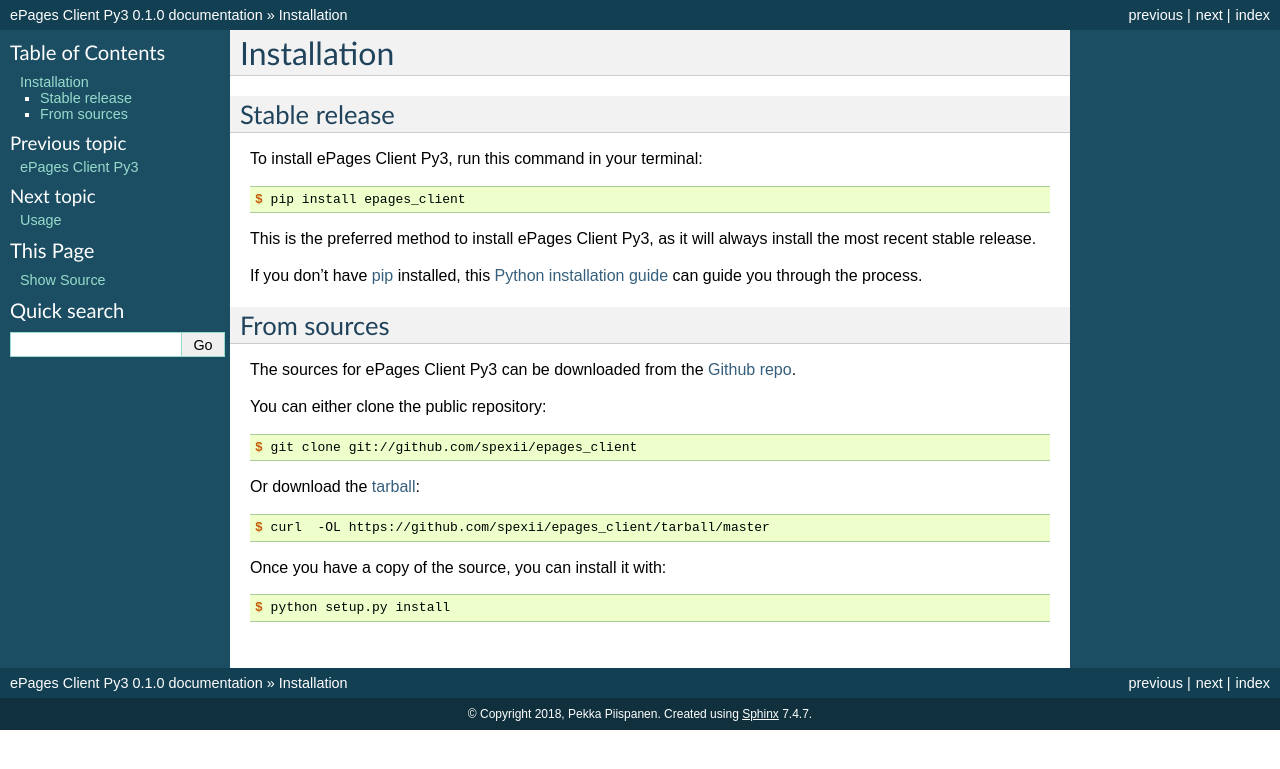
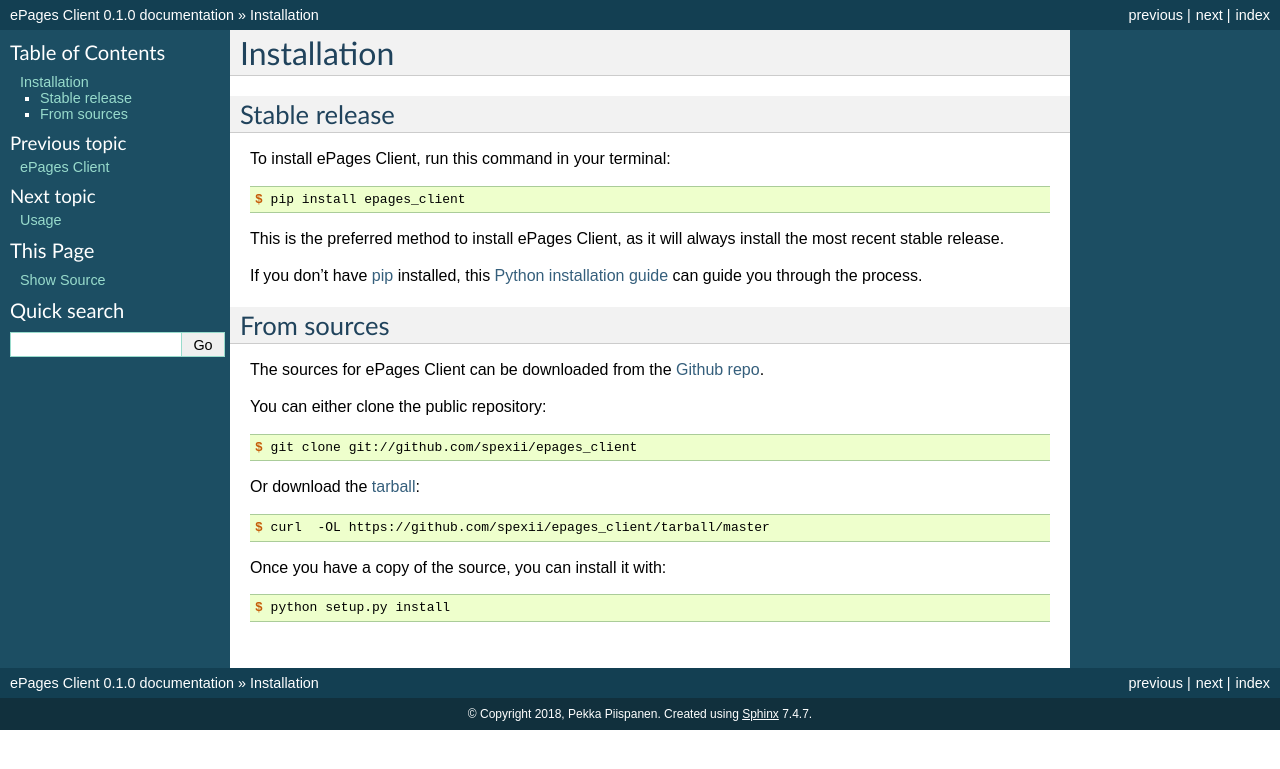
Before and after one commit to vilkasgroup/epages_client, a Sphinx documentation site: the page built from docs/installation.rst, in a window 1280 px wide. Shown: the top 769 px of the page. Built offline with Sphinx 7.4.7, drawn with Linux system fonts in a browser that asks for light colours; pages that are not in the unit, such as notebooks, are missing from menus.

Commit message:
Merge develop to master. (#6)
* Setup tox (#1)

* Update README.rst

* Setup tox (#2)

* Setup tox

* Edited epages_client.rst

* Added pyup.yml

* Initial Update (#4)

* Update pip from 8.1.2 to 9.0.1

* Update wheel from 0.29.0 to 0.30.0

* Update flake8 from 2.6.0 to 3.5.0

* Update tox from 2.3.1 to 2.9.1

* Update coverage from 4.1 to 4.4.2

* Update sphinx from 1.4.8 to 1.6.6

* Update cryptography from 1.7 to 2.1.4

* Update pyyaml from 3.11 to 3.12

* Update pytest from 2.9.2 to 3.3.2

* Update pytest-runner from 2.11.1 to 3.0

* Removed pip from requirements.

* Edited travis config

* Edited the project name.

```diff
--- a/CONTRIBUTING.rst
+++ b/CONTRIBUTING.rst
@@ -38,8 +38,8 @@
 Write Documentation
 ~~~~~~~~~~~~~~~~~~~
 
-ePages Client Py3 could always use more documentation, whether as part of the
-official ePages Client Py3 docs, in docstrings, or even on the web in blog posts,
+ePages Client could always use more documentation, whether as part of the
+official ePages Client docs, in docstrings, or even on the web in blog posts,
 articles, and such.
 
 Submit Feedback
--- a/docs/conf.py
+++ b/docs/conf.py
@@ -55,7 +55,7 @@
 master_doc = 'index'
 
 # General information about the project.
-project = u'ePages Client Py3'
+project = u'ePages Client'
 copyright = u"2018, Pekka Piispanen"
 
 # The version info for the project you're documenting, acts as replacement
@@ -209,7 +209,7 @@
 # [howto/manual]).
 latex_documents = [
     ('index', 'epages_client.tex',
-     u'ePages Client Py3 Documentation',
+     u'ePages Client Documentation',
      u'Pekka Piispanen', 'manual'),
 ]
 
@@ -240,7 +240,7 @@
 # (source start file, name, description, authors, manual section).
 man_pages = [
     ('index', 'epages_client',
-     u'ePages Client Py3 Documentation',
+     u'ePages Client Documentation',
      [u'Pekka Piispanen'], 1)
 ]
 
@@ -255,7 +255,7 @@
 #  dir menu entry, description, category)
 texinfo_documents = [
     ('index', 'epages_client',
-     u'ePages Client Py3 Documentation',
+     u'ePages Client Documentation',
      u'Pekka Piispanen',
      'epages_client',
      'One line description of project.',
--- a/docs/index.rst
+++ b/docs/index.rst
@@ -1,4 +1,4 @@
-Welcome to ePages Client Py3's documentation!
+Welcome to ePages Client's documentation!
 ======================================
 
 Contents:
--- a/docs/installation.rst
+++ b/docs/installation.rst
@@ -8,13 +8,13 @@
 Stable release
 --------------
 
-To install ePages Client Py3, run this command in your terminal:
+To install ePages Client, run this command in your terminal:
 
 .. code-block:: console
 
     $ pip install epages_client
 
-This is the preferred method to install ePages Client Py3, as it will always install the most recent stable release.
+This is the preferred method to install ePages Client, as it will always install the most recent stable release.
 
 If you don't have `pip`_ installed, this `Python installation guide`_ can guide
 you through the process.
@@ -26,7 +26,7 @@
 From sources
 ------------
 
-The sources for ePages Client Py3 can be downloaded from the `Github repo`_.
+The sources for ePages Client can be downloaded from the `Github repo`_.
 
 You can either clone the public repository:
 
--- a/docs/usage.rst
+++ b/docs/usage.rst
@@ -2,6 +2,6 @@
 Usage
 =====
 
-To use ePages Client Py3 in a project::
+To use ePages Client in a project::
 
     import epages_client
--- a/epages_client/__init__.py
+++ b/epages_client/__init__.py
@@ -1,6 +1,6 @@
 # -*- coding: utf-8 -*-
 
-"""Top-level package for ePages Client Py3."""
+"""Top-level package for ePages Client."""
 
 __author__ = """Pekka Piispanen"""
 __email__ = 'pekka@vilkas.fi'
```
Also changed, not shown: README.rst (+6 -6 lines), .github/ISSUE_TEMPLATE.md, .travis.yml.
